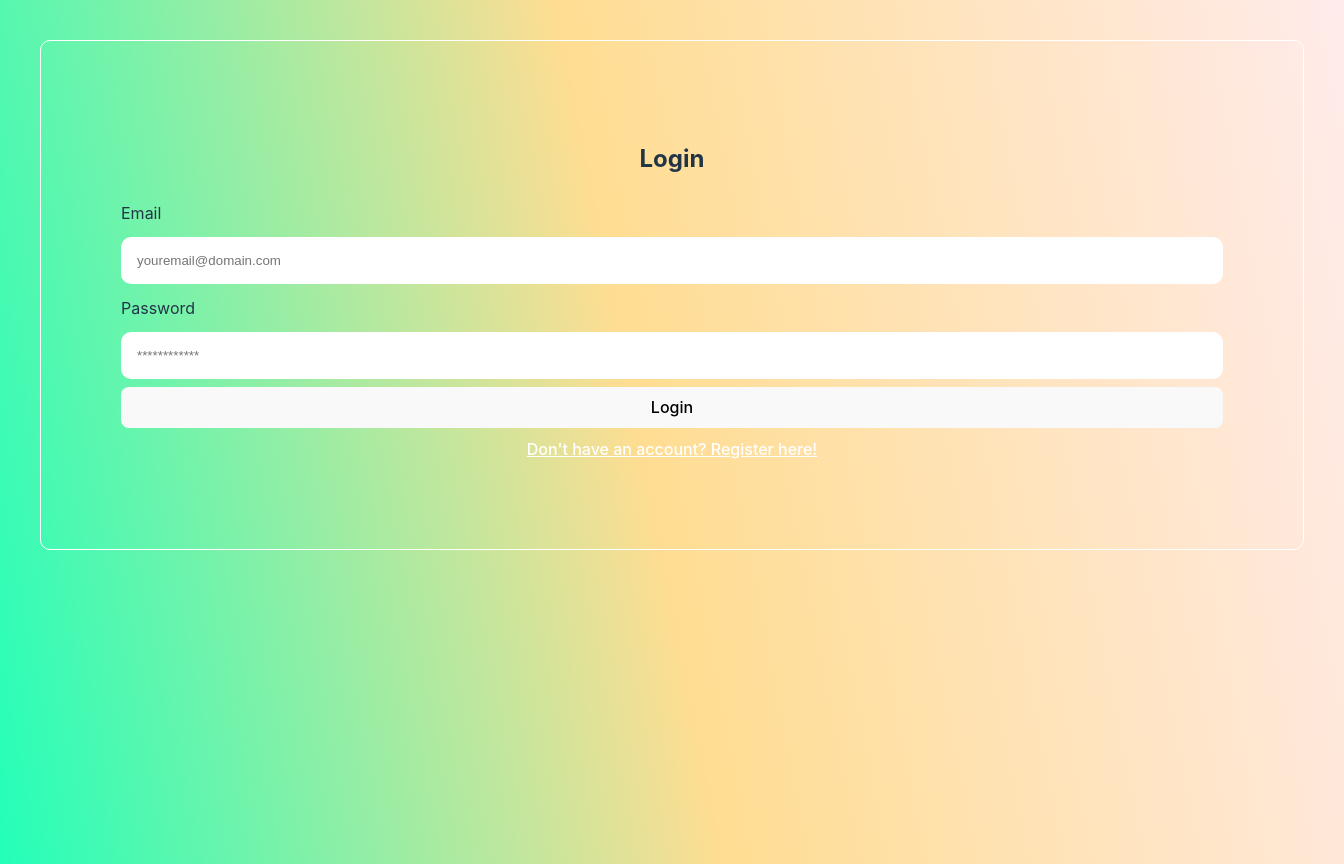
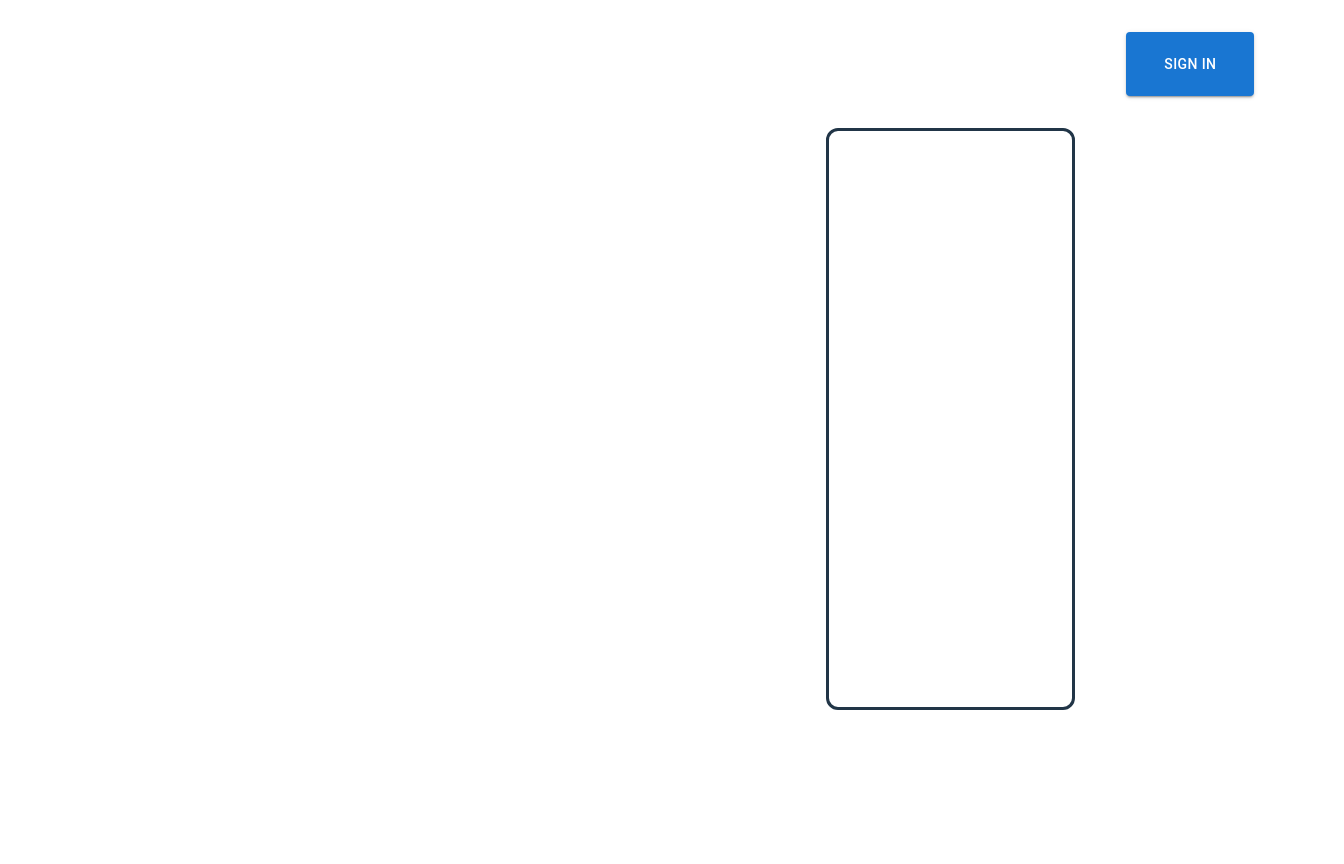
Before and after one commit to paigeaera5/AI-Calendar, a React (Vite) app in the folder frontend/: page / in a window 1280 px wide. Shown: the whole page, 1344 px wide, since content can reach past the window. After the commit the page ends 800 px from the top, so only its background shows below. Built offline with nearby package versions, Linux system fonts and the light colour scheme.

Commit message:
Converted login and register pages to TypeScript, linked a button to the login and register pages, and created an outline for the form for the LLM

```diff
--- a/frontend/src/App.css
+++ b/frontend/src/App.css
@@ -1,14 +1,15 @@
-#root {
+/* #root {
   max-width: 1280px;
   margin: 0 auto;
   padding: 2rem;
   text-align: center;
   display: flex;
   min-height: 100vh;
+  max-height: 100vh;
   align-items: center;
   justify-content: center;
   background-image: linear-gradient(79deg, #23ffb9, #ffdd92 48%, #ffebeb)
-}
+} */
 
 .auth-form-container, .login-form, .register-form {
   display: flex;
--- a/frontend/src/App.tsx
+++ b/frontend/src/App.tsx
@@ -1,11 +1,57 @@
-import React, { useState } from "react";
+import React, { FC, useState } from "react";
 import './App.css'
 import Box from '@mui/material/Box';
 import Button from '@mui/material/Button';
 import { Login } from "./Login.tsx";
 import { Register } from "./Register.tsx";
+import { useNavigate } from 'react-router-dom';
+
 
 function App() {
+  const [logReg, setLogReg] = useState(false);
+
+  return (
+    <Box>
+      {logReg ? <LogReg /> :
+        <Box sx={{
+          width: "100vw",
+          height: "100vh",
+          display: "flex",
+          flexDirection: "row-reverse"
+        }}
+        >
+          <Box sx={{
+            mx: "2vw",
+            my: "4vh",
+            height: "8vh",
+            width: "10%",
+            display: "flex",
+            justifyContent: "right"
+          }}
+          >
+            <Button sx={{width: "100%"}} onClick={() => {setLogReg(!logReg)}} variant="contained">Sign In</Button>
+          </Box>
+
+          <Box sx={{
+            my: "16vh",
+            mx: "2vw",
+            height: "calc(100% - 32vh)",
+            width: "15%",
+            border: 3,
+            borderRadius: 3,
+            py: "2vh",
+            px: "2vw"
+          }}
+          >
+
+          </Box>
+        </Box>
+      }
+    </Box>
+  );
+}
+
+function LogReg() {
   const [currentForm, setCurrentForm] = useState<string>('login');
 
   const toggleForm = (formName: string) => {
@@ -20,27 +66,10 @@ function App() {
       flexDirection: "column"
     }}
     >
-
-      <Box>
-        { currentForm === "login" ? <Login onFormSwitch={toggleForm} /> : <Register onFormSwitch={toggleForm} /> }
-      </Box>
-
-      {/* <Box sx={{
-        mx: "2vw",
-        my: "4vh",
-        height: "8vh",
-        // borderWidth: 1,
-        // borderColor: "white",
-        // borderStyle: "solid",
-        display: "flex",
-        justifyContent: "right"
-      }}
-      >
-        <Button sx={{width: "10%"}} variant="contained">Sign In</Button>
-      </Box> */}
-
+      { currentForm === "login" ? <Login onFormSwitch={toggleForm} /> : <Register onFormSwitch={toggleForm} /> }
     </Box>
   );
 }
 
+
 export default App
```
